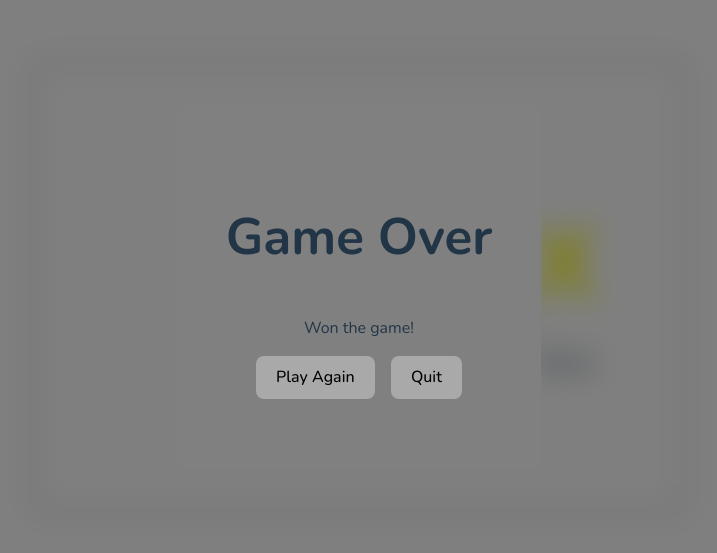
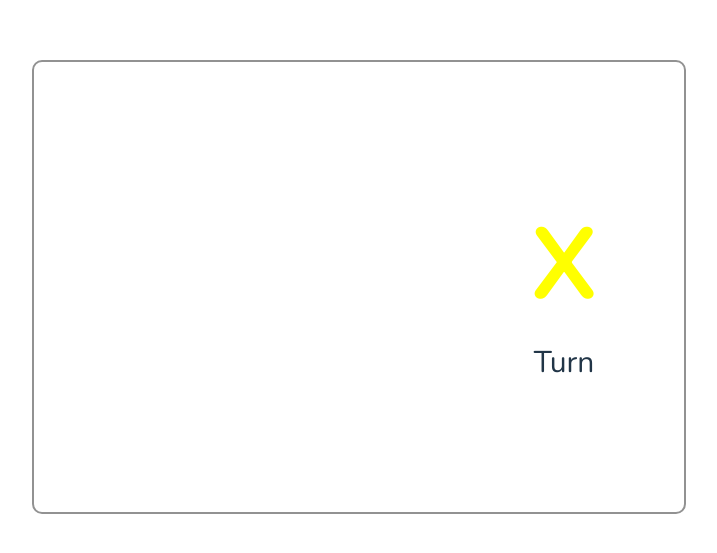
Before and after one commit to ElJoshua08/TicTacToeApp, a React (Vite) app: page / in a window 1280 px wide. Shown: the part 113-666 px from the top of the page, without its empty margins (281-998 px from the left). Built offline with nearby package versions, Linux system fonts and the light colour scheme.

Commit message:
Game Over modal Logic

```diff
--- a/src/components/Game/Game.jsx
+++ b/src/components/Game/Game.jsx
@@ -9,6 +9,7 @@ const Game = () => {
   const [board, setBoard] = useState(Array(9).fill(0));
   const [turn, setTurn] = useState(TURNS.X);
   const [gameState, setGameState] = useState('playing');
+  const [winner, setWinner] = useState(null);
 
   // Check for win or draw conditions using useEffect
   useEffect(() => {
@@ -21,23 +22,18 @@ const Game = () => {
         return;
       }
 
+      if (a === b && a === b && a === c) {
+        setGameState('game over');
+        setWinner(a);
+        return;
+      }
       if (
-        board.some((cell) => {
-          return cell === 0;
+        board.every((cell) => {
+          return cell !== 0;
         })
       ) {
-        if (a === b && a === b && a === c) {
-          setGameState('game over');
-          setTimeout(() => {
-            alert(`${a} wins!`);
-          }, 500);
-          return;
-        }
-      } else {
         setGameState('game over');
-        setTimeout(() => {
-          alert('Draw!');
-        }, 500);
+        setWinner('draw');
         return;
       }
     });
@@ -61,7 +57,10 @@ const Game = () => {
 
       <Turn turn={turn} />
 
-      <GameOver />
+      <GameOver
+        gameState={gameState}
+        winner={winner}
+      />
     </div>
   );
 };
--- a/src/components/GameOver/GameOver.css
+++ b/src/components/GameOver/GameOver.css
@@ -9,9 +9,20 @@
   top: 0;
   left: 0;
   backdrop-filter: blur(15px);
+  transform: scale(0);
+  transition: background-color 150ms ease-out, backdrop-filter 150ms ease-out,
+}
+
+.gameOver.active {
+  transform: scale(1);
+
+  & > .card {
+    transform: scale(1);
+  }
 }
 
 .card {
+  transition: all 300ms ease-out;
   width: 300px;
   height: 300px;
   background-color: gray;
@@ -20,6 +31,7 @@
   flex-direction: column;
   justify-content: center;
   align-items: center;
+  transform: scale(0);
 
   & > .buttons {
     display: flex;
--- a/src/components/GameOver/GameOver.jsx
+++ b/src/components/GameOver/GameOver.jsx
@@ -1,8 +1,8 @@
 import './GameOver.css';
 
-const GameOver = ({ winner }) => {
+const GameOver = ({ winner, gameState }) => {
   return (
-    <div className="gameOver">
+    <div className={`gameOver ${gameState !== 'playing' ? 'active' : ''}`}>
       <div className="card">
         <h1>Game Over</h1>
         <p>{winner} Won the game!</p>
```
